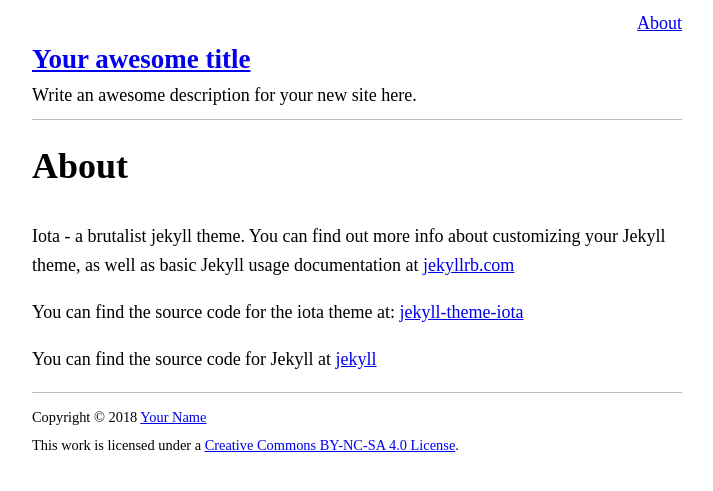
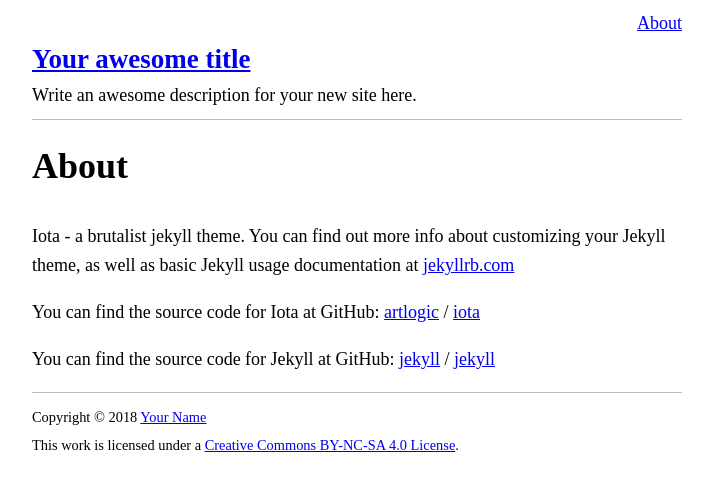
Before and after one commit to artlogic/jekyll-theme-iota, a Jekyll site: the page built from about.md, in a window 1280 px wide. Shown: the top 491 px of the page, without its empty margins (283-996 px from the left). Built offline with Jekyll 4.4.1, drawn with Linux system fonts in a browser that asks for light colours.

Commit message:
Bring page into line with Minima's example

```diff
--- a/about.md
+++ b/about.md
@@ -6,8 +6,10 @@ permalink: /about/
 
 Iota - a brutalist jekyll theme. You can find out more info about customizing your Jekyll theme, as well as basic Jekyll usage documentation at [jekyllrb.com](http://jekyllrb.com/)
 
-You can find the source code for the iota theme at:
-[jekyll-theme-iota](https://github.com/artlogic/jekyll-theme-iota)
+You can find the source code for Iota at GitHub:
+[artlogic](https://github.com/artlogic) /
+[iota](https://github.com/artlogic/jekyll-theme-iota)
 
-You can find the source code for Jekyll at
+You can find the source code for Jekyll at GitHub:
+[jekyll](https://github.com/jekyll) /
 [jekyll](https://github.com/jekyll/jekyll)
```
